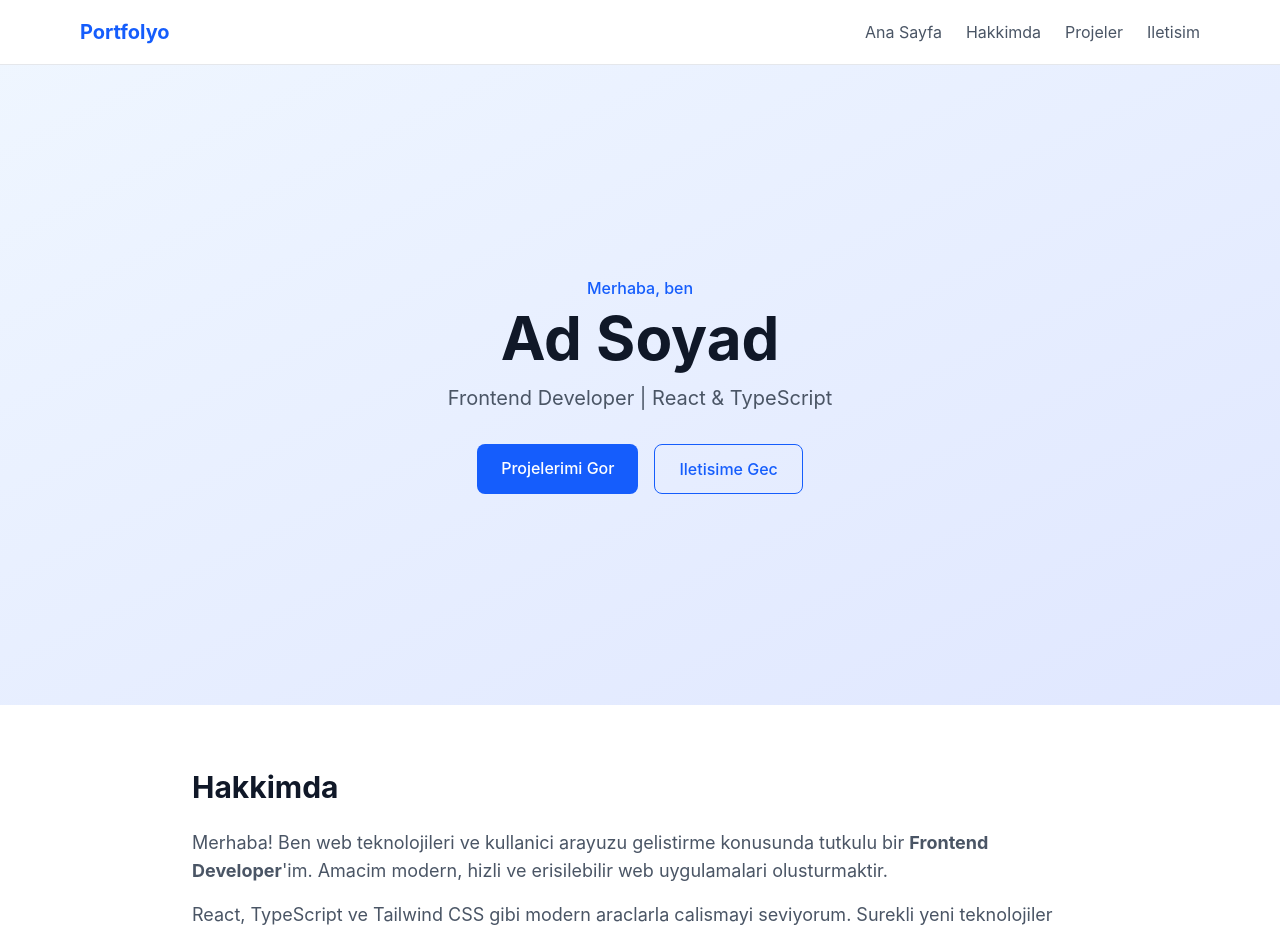
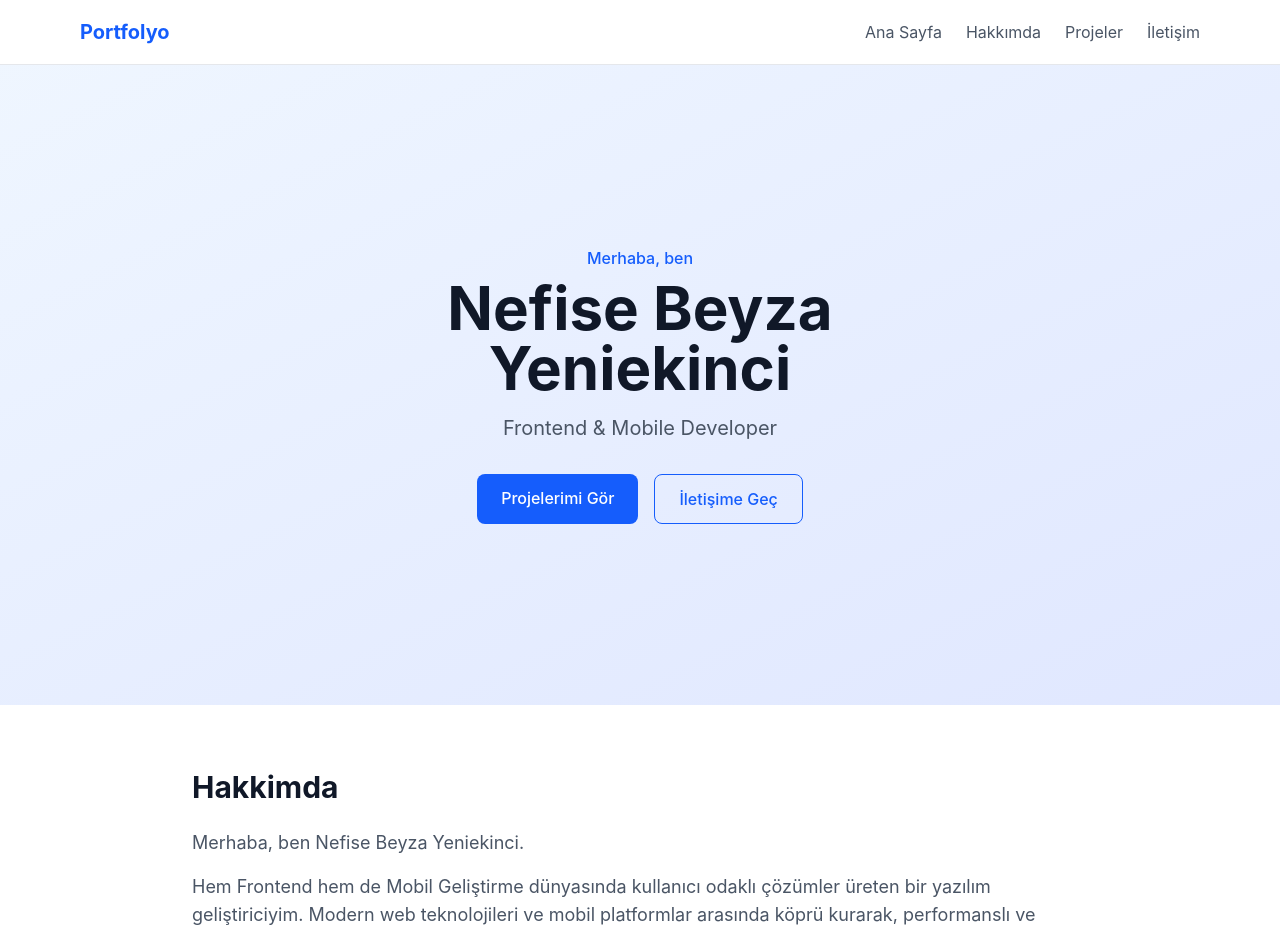
Before and after one commit to NefiseBeyzaYeniekinci/web-lab-hello, a React (Vite) app: page / in a window 1280 px wide. Shown: the top 933 px of the page. Built offline with nearby package versions, Linux system fonts and the light colour scheme.

Commit message:
fix: update portfolio texts and fix turkish chars

```diff
--- a/src/components/layout/Footer.tsx
+++ b/src/components/layout/Footer.tsx
@@ -3,7 +3,7 @@ export default function Footer() {
     <footer className="bg-gray-50 dark:bg-gray-900 border-t border-gray-200 dark:border-gray-800 py-8 px-4 mt-auto">
       <div className="max-w-6xl mx-auto flex flex-col md:flex-row items-center justify-between text-gray-500 dark:text-gray-400">
         <p className="text-sm">
-          &copy; {new Date().getFullYear()} Ad Soyad. Tum haklari saklidir.
+          &copy; {new Date().getFullYear()} Nefise Beyza Yeniekinci. Tüm hakları saklıdır.
         </p>
         <div className="flex gap-4 mt-4 md:mt-0">
           <a href="#" className="hover:text-blue-600 transition-colors">GitHub</a>
--- a/src/components/layout/Header.tsx
+++ b/src/components/layout/Header.tsx
@@ -2,9 +2,9 @@ import { useState } from "react";
 
 const navLinks = [
   { href: "#hero", label: "Ana Sayfa" },
-  { href: "#about", label: "Hakkimda" },
+  { href: "#about", label: "Hakkımda" },
   { href: "#projects", label: "Projeler" },
-  { href: "#contact", label: "Iletisim" },
+  { href: "#contact", label: "İletişim" },
 ];
 
 export default function Header() {
--- a/src/components/sections/About.tsx
+++ b/src/components/sections/About.tsx
@@ -7,12 +7,13 @@ export default function About() {
         </h2>
         <div className="text-gray-600 dark:text-gray-300 space-y-4 text-lg">
           <p>
-            Merhaba! Ben web teknolojileri ve kullanici arayuzu gelistirme konusunda tutkulu bir <strong>Frontend Developer</strong>'im.
-            Amacim modern, hizli ve erisilebilir web uygulamalari olusturmaktir.
+            Merhaba, ben Nefise Beyza Yeniekinci.
           </p>
           <p>
-            React, TypeScript ve Tailwind CSS gibi modern araclarla calismayi seviyorum.
-            Surekli yeni teknolojiler ogrenmek ve kendimi gelistirmek en buyuk motivasyonum.
+            Hem Frontend hem de Mobil Geliştirme dünyasında kullanıcı odaklı çözümler üreten bir yazılım geliştiriciyim. Modern web teknolojileri ve mobil platformlar arasında köprü kurarak, performanslı ve estetik dijital ürünler inşa etmeyi seviyorum.
+          </p>
+          <p>
+            Yazılım süreçlerinde veri analizi ve otomasyon (RPA) gibi alanlarda edindiğim bakış açısını, temiz kod ve güçlü kullanıcı deneyimiyle birleştiriyorum. Karmaşık problemleri basit, işlevsel ve ölçeklenebilir uygulamalara dönüştürmek en büyük motivasyonum.
           </p>
         </div>
       </div>
--- a/src/components/sections/ContactSection.tsx
+++ b/src/components/sections/ContactSection.tsx
@@ -6,10 +6,10 @@ export default function ContactSection() {
       <div className="max-w-4xl mx-auto">
         <div className="text-center mb-10">
           <h2 className="text-3xl font-bold text-gray-900 dark:text-white mb-4">
-            Iletisime Gec
+            İletişime Geç
           </h2>
           <p className="text-gray-600 dark:text-gray-400">
-            Formu doldurarak benimle iletisime gecebilirsiniz.
+            Formu doldurarak benimle iletişime geçebilirsiniz.
           </p>
         </div>
         <ContactForm />
--- a/src/components/sections/Hero.tsx
+++ b/src/components/sections/Hero.tsx
@@ -7,19 +7,19 @@ export default function Hero() {
           Merhaba, ben
         </p>
         <h1 className="text-4xl md:text-6xl font-bold text-gray-900 dark:text-white mb-4">
-          Ad Soyad
+          Nefise Beyza Yeniekinci
         </h1>
         <p className="text-lg md:text-xl text-gray-600 dark:text-gray-300 mb-8">
-          Frontend Developer | React & TypeScript
+          Frontend & Mobile Developer
         </p>
         <div className="flex gap-4 justify-center flex-wrap">
           <a href="#projects"
              className="bg-blue-600 text-white px-6 py-3 rounded-lg font-medium hover:bg-blue-700 transition-colors">
-            Projelerimi Gor
+            Projelerimi Gör
           </a>
           <a href="#contact"
              className="border border-blue-600 text-blue-600 dark:text-blue-400 px-6 py-3 rounded-lg font-medium hover:bg-blue-50 dark:hover:bg-gray-800 transition-colors">
-            Iletisime Gec
+            İletişime Geç
           </a>
         </div>
       </div>
```
